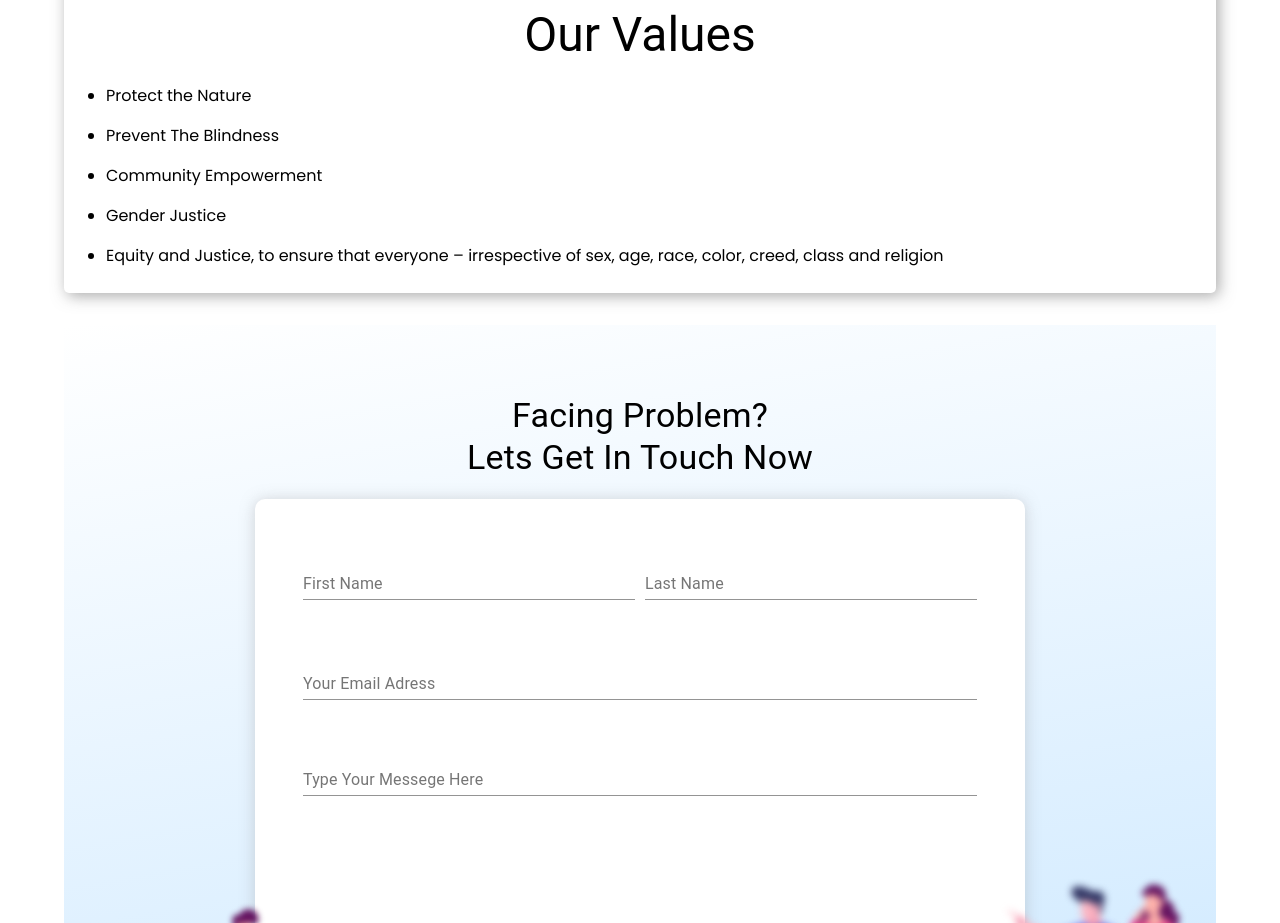
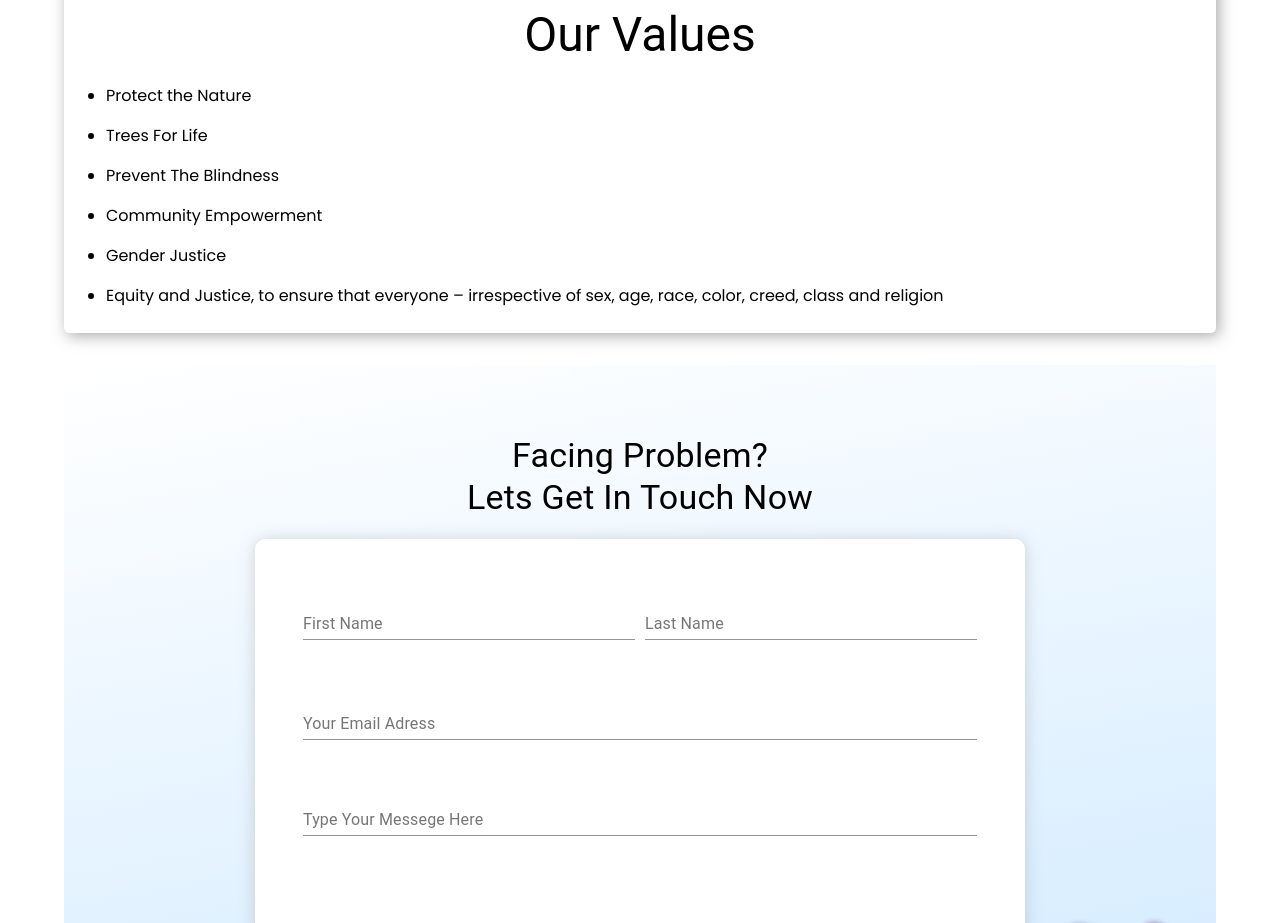
Before and after one commit to saadusufzai/FYP-Content-Management-System, a React (Create React App) app: page /about in a window 1280 px wide. Shown: the part 1240-2163 px from the top of the page. Built offline with nearby package versions, Linux system fonts and the light colour scheme.

Commit message:
Update About.jsx

```diff
--- a/src/components/Pages/About.jsx
+++ b/src/components/Pages/About.jsx
@@ -101,6 +101,7 @@ const About = () => {
         </Typography>
         <ul className={classes.values}>
             <li>Protect the Nature</li>
+            <li>Trees For Life</li>
             <li>Prevent The Blindness</li>
             <li>Community Empowerment</li>
             <li>Gender Justice</li>
```
